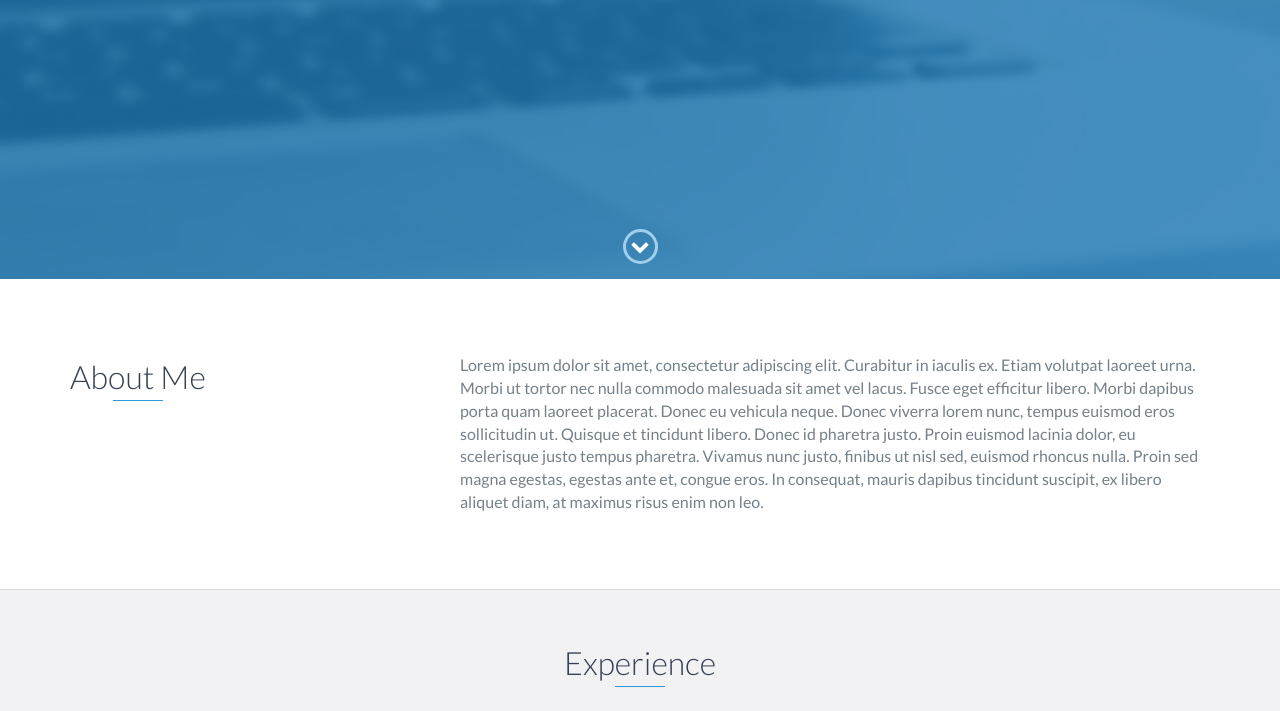
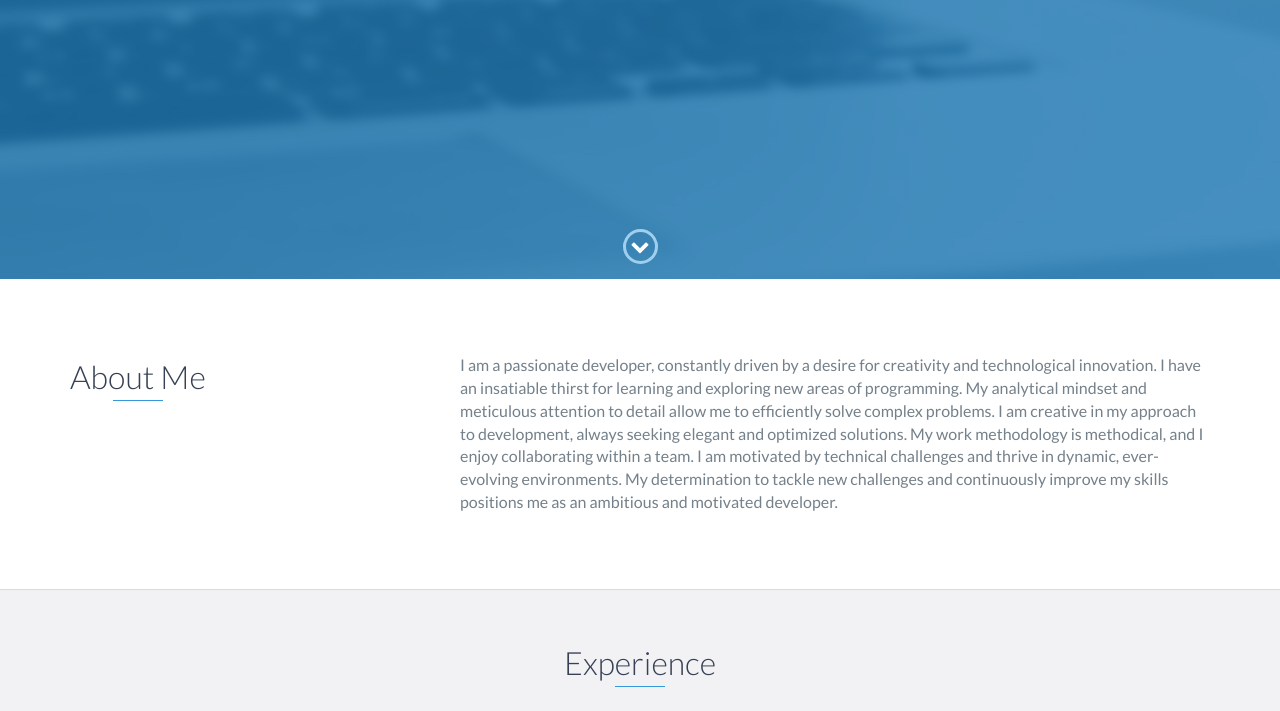
Before and after one commit to TheKraken9/myportfolio, a website: page index.html in a window 1280 px wide. Shown: the part 521-1232 px from the top of the page. Drawn offline with nearby package versions, Linux system fonts and the light colour scheme.

Commit message:
add about me

```diff
--- a/index.html
+++ b/index.html
@@ -74,9 +74,7 @@
                 </div>
                 <div class="col-md-8">
                     <p>
-                        Lorem ipsum dolor sit amet, consectetur adipiscing elit. Curabitur in iaculis ex. Etiam volutpat laoreet urna. Morbi ut tortor nec nulla commodo malesuada sit amet vel lacus. Fusce eget efficitur libero. Morbi dapibus porta quam laoreet placerat. Donec
-                        eu vehicula neque. Donec viverra lorem nunc, tempus euismod eros sollicitudin ut. Quisque et tincidunt libero. Donec id pharetra justo. Proin euismod lacinia dolor, eu scelerisque justo tempus pharetra. Vivamus nunc justo, finibus
-                        ut nisl sed, euismod rhoncus nulla. Proin sed magna egestas, egestas ante et, congue eros. In consequat, mauris dapibus tincidunt suscipit, ex libero aliquet diam, at maximus risus enim non leo.
+                        I am a passionate developer, constantly driven by a desire for creativity and technological innovation. I have an insatiable thirst for learning and exploring new areas of programming. My analytical mindset and meticulous attention to detail allow me to efficiently solve complex problems. I am creative in my approach to development, always seeking elegant and optimized solutions. My work methodology is methodical, and I enjoy collaborating within a team. I am motivated by technical challenges and thrive in dynamic, ever-evolving environments. My determination to tackle new challenges and continuously improve my skills positions me as an ambitious and motivated developer.
                     </p>
                 </div>
             </div>
```
